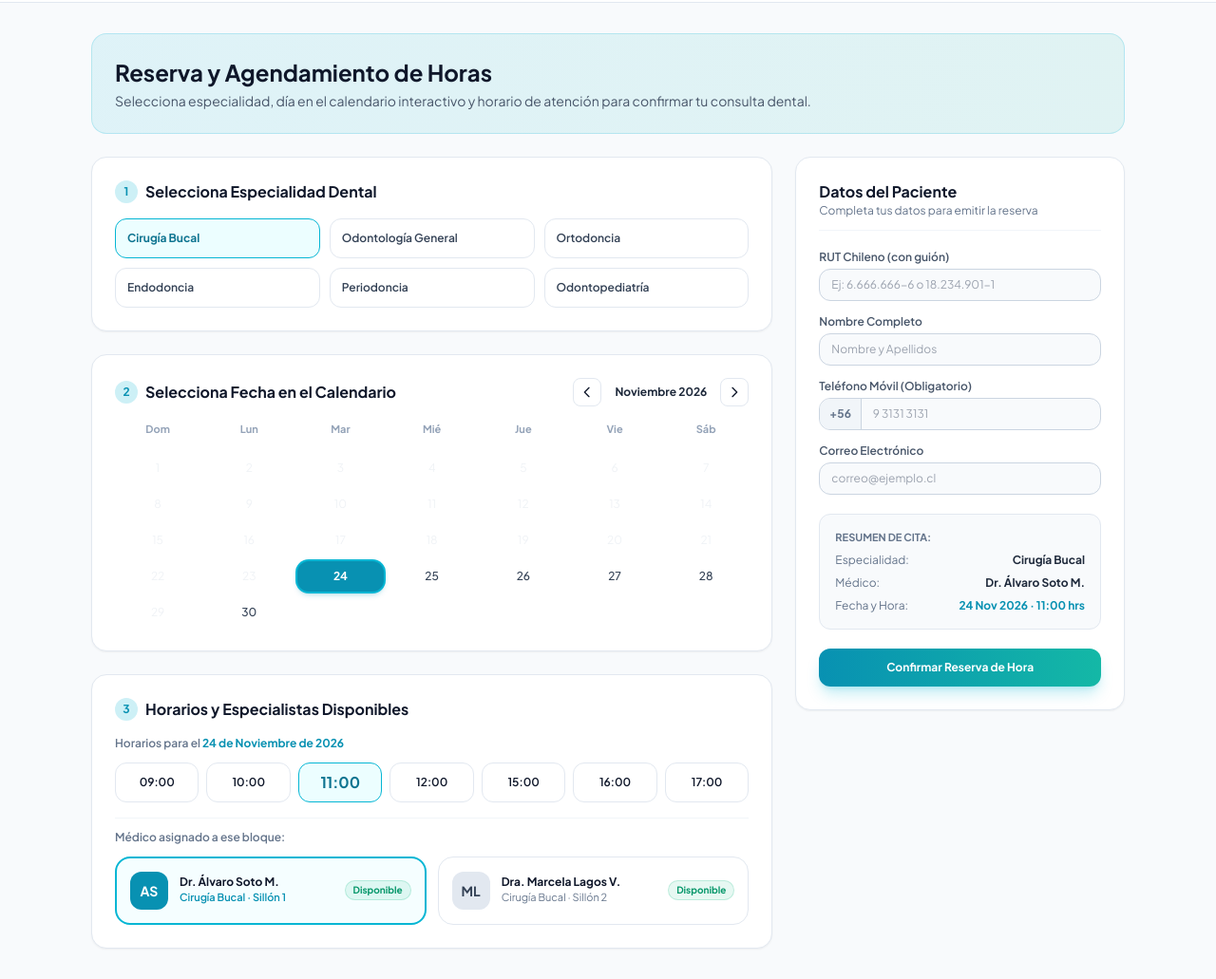
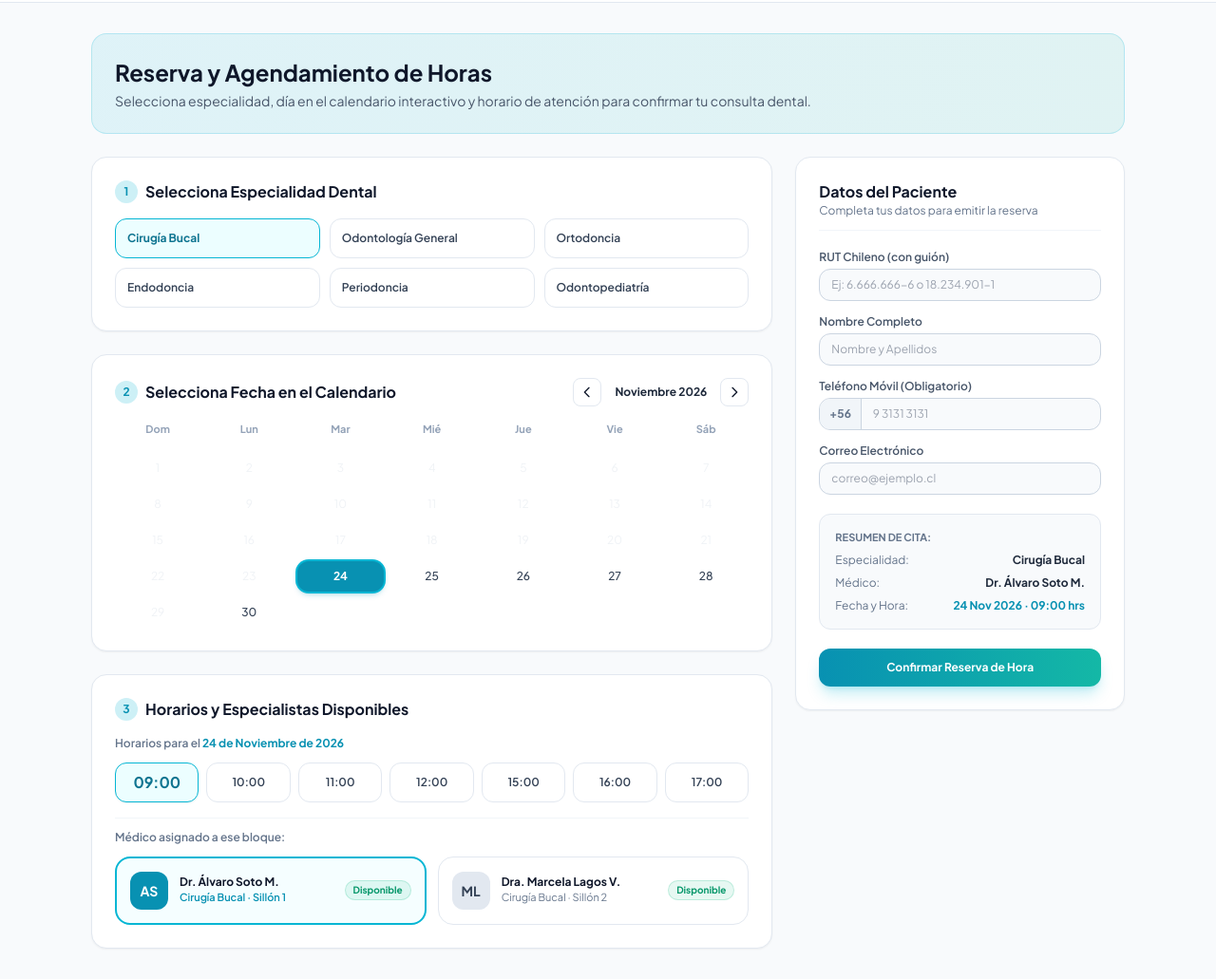
Before and after one commit to BastiiiCarrillo/DentalSist, a plain HTML site: page public/paciente.html in a window 1280 px wide. Shown: the part 70-1101 px from the top of the page at 95% size. Drawn offline with nearby package versions, Linux system fonts and the light colour scheme.

Commit message:
fix errores

```diff
--- a/public/paciente.html
+++ b/public/paciente.html
@@ -161,14 +161,9 @@
 
           <div class="space-y-3">
             <label class="block text-xs font-semibold text-slate-500 dark:text-slate-400">Horarios para el <span id="textoFechaHorario" class="text-cyan-600 dark:text-cyan-400 font-bold">24 de Noviembre de 2026</span></label>
-            <div id="contenedorHoras" class="grid grid-cols-4 sm:grid-cols-7 gap-2">
-              <button onclick="seleccionarHora('09:00', this)" class="btn-hora py-2 rounded-xl border border-slate-200 dark:border-slate-800 text-xs font-semibold hover:border-cyan-500">09:00</button>
-              <button onclick="seleccionarHora('10:00', this)" class="btn-hora py-2 rounded-xl border border-slate-200 dark:border-slate-800 text-xs font-semibold hover:border-cyan-500">10:00</button>
-              <button onclick="seleccionarHora('11:00', this)" class="btn-hora py-2 rounded-xl border border-cyan-500 bg-cyan-50 dark:bg-cyan-950/40 text-cyan-700 dark:text-cyan-300 font-bold">11:00</button>
-              <button onclick="seleccionarHora('12:00', this)" class="btn-hora py-2 rounded-xl border border-slate-200 dark:border-slate-800 text-xs font-semibold hover:border-cyan-500">12:00</button>
-              <button onclick="seleccionarHora('15:00', this)" class="btn-hora py-2 rounded-xl border border-slate-200 dark:border-slate-800 text-xs font-semibold hover:border-cyan-500">15:00</button>
-              <button onclick="seleccionarHora('16:00', this)" class="btn-hora py-2 rounded-xl border border-slate-200 dark:border-slate-800 text-xs font-semibold hover:border-cyan-500">16:00</button>
-              <button onclick="seleccionarHora('17:00', this)" class="btn-hora py-2 rounded-xl border border-slate-200 dark:border-slate-800 text-xs font-semibold hover:border-cyan-500">17:00</button>
+            <div id="contenedorHoras" class="grid grid-cols-4 sm:grid-cols-7 gap-2"></div>
+            <div id="avisoSinHorariosHoy" class="hidden p-3 bg-amber-500/10 border border-amber-500/30 rounded-xl text-xs text-amber-700 dark:text-amber-400 font-semibold text-center">
+              No hay horarios disponibles para hoy debido a que los bloques de atención ya han pasado. Por favor selecciona el siguiente día hábil en el calendario.
             </div>
           </div>
 
@@ -307,6 +302,8 @@
   </div>
 
   <script>
+    const BLOQUES_HORARIOS = ['09:00', '10:00', '11:00', '12:00', '15:00', '16:00', '17:00'];
+
     const hoyReal = new Date();
     hoyReal.setHours(0, 0, 0, 0);
 
@@ -314,8 +311,32 @@
     let mesSeleccionado = hoyReal.getMonth();
     let anoSeleccionado = hoyReal.getFullYear();
 
-    if (new Date(anoSeleccionado, mesSeleccionado, diaSeleccionado).getDay() === 0) {
-      diaSeleccionado++;
+    function esHoraPasada(horaStr, dia, mes, ano) {
+      const ahora = new Date();
+      const fCheck = new Date(ano, mes, dia);
+      fCheck.setHours(0, 0, 0, 0);
+      const hoyCero = new Date(ahora.getFullYear(), ahora.getMonth(), ahora.getDate());
+      if (fCheck < hoyCero) return true;
+      if (fCheck > hoyCero) return false;
+      const [hStr, mStr] = (horaStr || '').split(':');
+      const h = parseInt(hStr, 10);
+      const m = parseInt(mStr || '0', 10);
+      const minutosAhora = ahora.getHours() * 60 + ahora.getMinutes();
+      const minutosHora = h * 60 + m;
+      return minutosHora <= minutosAhora;
+    }
+
+    const hayHorasHoy = BLOQUES_HORARIOS.some(h => !esHoraPasada(h, diaSeleccionado, mesSeleccionado, anoSeleccionado));
+    const esDomingoHoy = new Date(anoSeleccionado, mesSeleccionado, diaSeleccionado).getDay() === 0;
+
+    if (!hayHorasHoy || esDomingoHoy) {
+      const manana = new Date(anoSeleccionado, mesSeleccionado, diaSeleccionado + 1);
+      if (manana.getDay() === 0) {
+        manana.setDate(manana.getDate() + 1);
+      }
+      diaSeleccionado = manana.getDate();
+      mesSeleccionado = manana.getMonth();
+      anoSeleccionado = manana.getFullYear();
     }
 
     let mesVisualizado = mesSeleccionado;
@@ -323,7 +344,7 @@
 
     const nombresMeses = ['Enero', 'Febrero', 'Marzo', 'Abril', 'Mayo', 'Junio', 'Julio', 'Agosto', 'Septiembre', 'Octubre', 'Noviembre', 'Diciembre'];
     let fechaSeleccionada = `${diaSeleccionado} de ${nombresMeses[mesSeleccionado]} de ${anoSeleccionado}`;
-    let horaSeleccionada = '11:00';
+    let horaSeleccionada = '';
     let medicoSeleccionado = 'Dr. Álvaro Soto M.';
     let especialidadSeleccionada = 'Cirugía Bucal';
 
@@ -363,9 +384,64 @@
       mesSeleccionado = mes;
       anoSeleccionado = ano;
       fechaSeleccionada = `${dia} de ${nombresMeses[mes]} de ${ano}`;
-      document.getElementById('textoFechaHorario').textContent = fechaSeleccionada;
-      document.getElementById('resumenFechaHoraSidebar').textContent = `${dia} ${nombresMeses[mes].substring(0,3)} ${ano} · ${horaSeleccionada} hrs`;
       renderizarMesCompleto();
+      renderizarHorarios();
+    }
+
+    function renderizarHorarios() {
+      const contenedor = document.getElementById('contenedorHoras');
+      if (!contenedor) return;
+      contenedor.innerHTML = '';
+
+      const horasValidas = BLOQUES_HORARIOS.filter(h => !esHoraPasada(h, diaSeleccionado, mesSeleccionado, anoSeleccionado));
+
+      if (!horasValidas.includes(horaSeleccionada)) {
+        horaSeleccionada = horasValidas.length > 0 ? horasValidas[0] : '';
+      }
+
+      BLOQUES_HORARIOS.forEach(h => {
+        const btn = document.createElement('button');
+        const pasada = esHoraPasada(h, diaSeleccionado, mesSeleccionado, anoSeleccionado);
+
+        if (pasada) {
+          btn.disabled = true;
+          btn.className = 'btn-hora py-2 rounded-xl border border-slate-200 dark:border-slate-800 text-xs font-semibold text-slate-300 dark:text-slate-700 bg-slate-50 dark:bg-slate-950/40 cursor-not-allowed opacity-30 select-none line-through';
+          btn.textContent = h;
+        } else {
+          btn.disabled = false;
+          if (h === horaSeleccionada) {
+            btn.className = 'btn-hora py-2 rounded-xl border border-cyan-500 bg-cyan-50 dark:bg-cyan-950/40 text-cyan-700 dark:text-cyan-300 font-bold shadow-sm';
+          } else {
+            btn.className = 'btn-hora py-2 rounded-xl border border-slate-200 dark:border-slate-800 text-xs font-semibold hover:border-cyan-500 text-slate-700 dark:text-slate-300 transition';
+          }
+          btn.textContent = h;
+          btn.onclick = () => seleccionarHora(h, btn);
+        }
+        contenedor.appendChild(btn);
+      });
+
+      const resSidebar = document.getElementById('resumenFechaHoraSidebar');
+      if (resSidebar) {
+        if (horaSeleccionada) {
+          resSidebar.textContent = `${diaSeleccionado} ${nombresMeses[mesSeleccionado].substring(0,3)} ${anoSeleccionado} · ${horaSeleccionada} hrs`;
+        } else {
+          resSidebar.textContent = `${diaSeleccionado} ${nombresMeses[mesSeleccionado].substring(0,3)} ${anoSeleccionado} · Sin horario disponible`;
+        }
+      }
+
+      const txtFecha = document.getElementById('textoFechaHorario');
+      if (txtFecha) {
+        txtFecha.textContent = fechaSeleccionada;
+      }
+
+      const aviso = document.getElementById('avisoSinHorariosHoy');
+      if (aviso) {
+        if (horasValidas.length === 0) {
+          aviso.classList.remove('hidden');
+        } else {
+          aviso.classList.add('hidden');
+        }
+      }
     }
 
     function renderizarMesCompleto() {
@@ -412,11 +488,14 @@
     }
 
     function seleccionarHora(h, btn) {
+      if (esHoraPasada(h, diaSeleccionado, mesSeleccionado, anoSeleccionado)) return;
       horaSeleccionada = h;
       document.querySelectorAll('.btn-hora').forEach(b => {
-        b.className = 'btn-hora py-2 rounded-xl border border-slate-200 dark:border-slate-800 text-xs font-semibold hover:border-cyan-500';
+        if (!b.disabled) {
+          b.className = 'btn-hora py-2 rounded-xl border border-slate-200 dark:border-slate-800 text-xs font-semibold hover:border-cyan-500 text-slate-700 dark:text-slate-300 transition';
+        }
       });
-      btn.className = 'btn-hora py-2 rounded-xl border border-cyan-500 bg-cyan-50 dark:bg-cyan-950/40 text-cyan-700 dark:text-cyan-300 font-bold';
+      btn.className = 'btn-hora py-2 rounded-xl border border-cyan-500 bg-cyan-50 dark:bg-cyan-950/40 text-cyan-700 dark:text-cyan-300 font-bold shadow-sm';
       document.getElementById('resumenFechaHoraSidebar').textContent = `${diaSeleccionado} ${nombresMeses[mesSeleccionado].substring(0,3)} ${anoSeleccionado} · ${horaSeleccionada} hrs`;
     }
 
@@ -602,6 +681,11 @@
 
       const telefono = '+56 ' + telRaw;
 
+      if (!horaSeleccionada || esHoraPasada(horaSeleccionada, diaSeleccionado, mesSeleccionado, anoSeleccionado)) {
+        mostrarAlertaClinica('Por favor selecciona un bloque horario válido y futuro para tu cita.');
+        return;
+      }
+
       const mesPadded = String(mesSeleccionado + 1).padStart(2, '0');
       const diaPadded = String(diaSeleccionado).padStart(2, '0');
       const fechaISO = `${anoSeleccionado}-${mesPadded}-${diaPadded}`;
@@ -764,6 +848,7 @@
     }
 
     renderizarMesCompleto();
+    renderizarHorarios();
     inicializarEstadoPaciente();
   </script>
 
```
Also changed, not shown: backend/src/controllers/paciente.js (+22 -4 lines), backend/test/paciente.test.js (+10 -0 lines).
